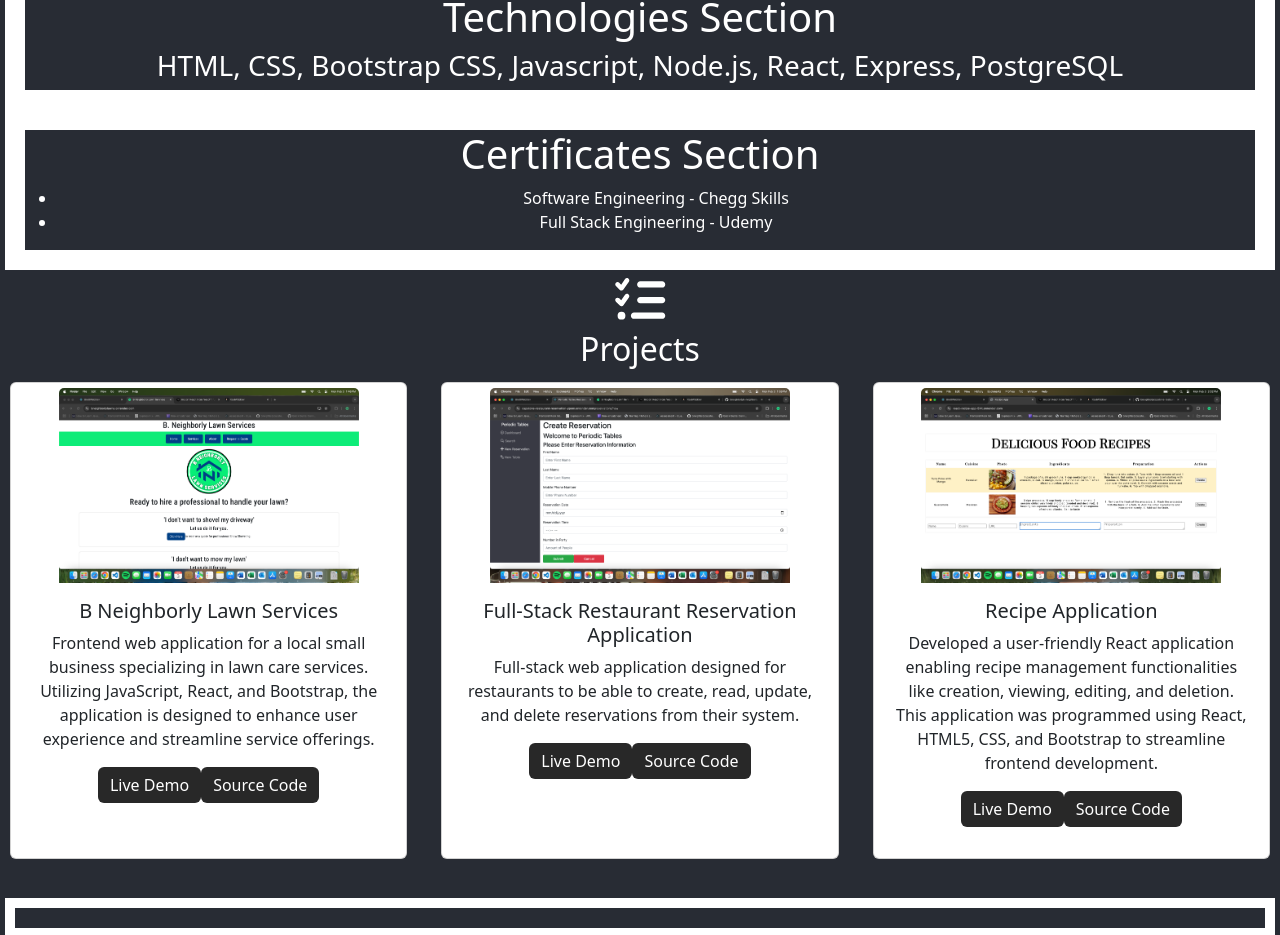
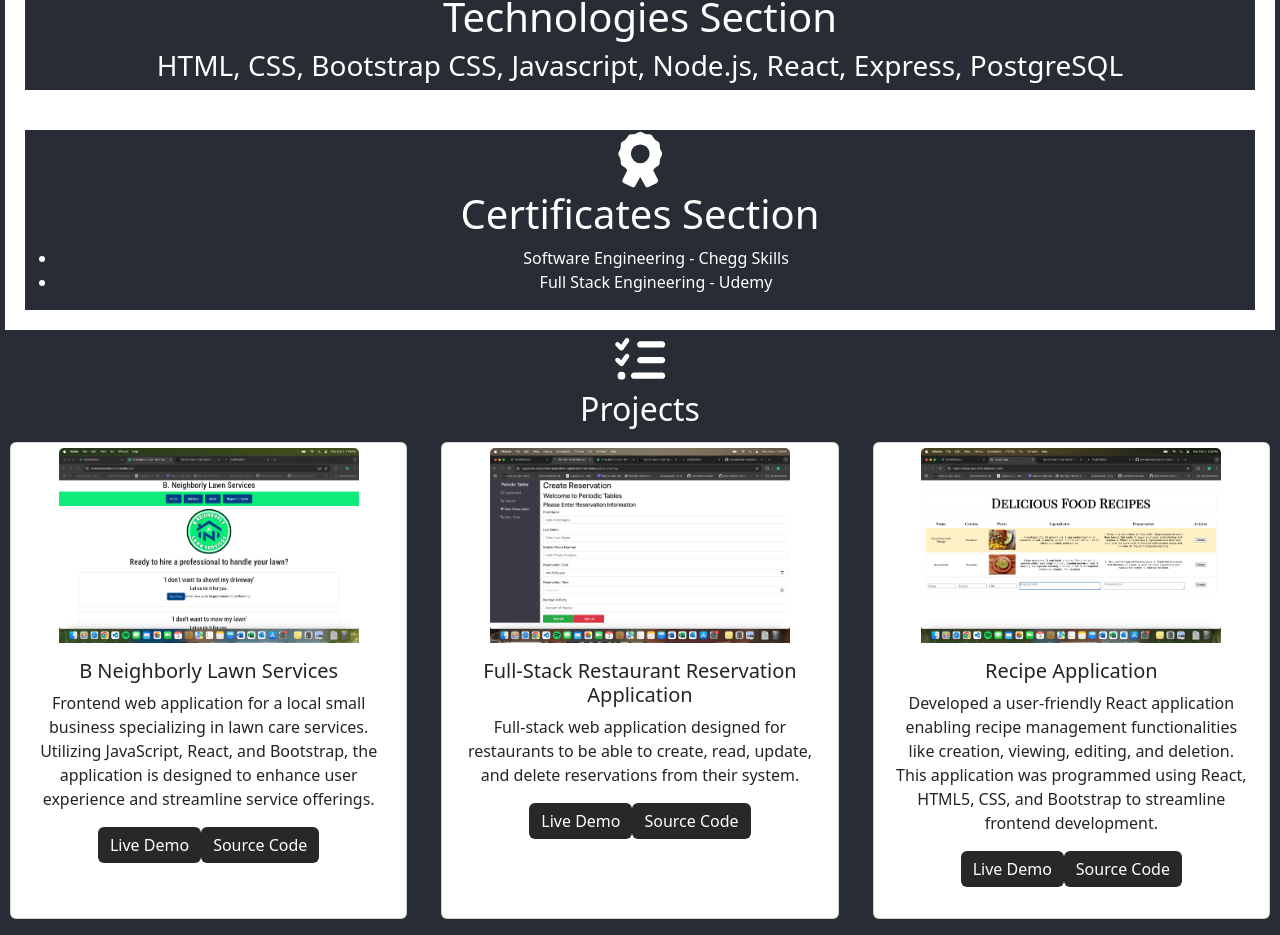
Before and after one commit to bneighbs6/softdev-portfolio, a React (Create React App) app: page / in a window 1280 px wide. Shown: the part 900-1835 px from the top of the page. Built offline with nearby package versions, Linux system fonts and the light colour scheme.

Commit message:
Update Certificate icon

```diff
--- a/src/components/Certificate/Certificates.css
+++ b/src/components/Certificate/Certificates.css
@@ -3,3 +3,9 @@
 #certificates {
     border: 10px solid white;
   }
+
+.certificate-icon {
+  align-self: center;
+  font-size: 50px;
+  margin: 5px;
+}
--- a/src/components/Certificate/Certificates.jsx
+++ b/src/components/Certificate/Certificates.jsx
@@ -1,9 +1,12 @@
 import React from "react";
+import { FontAwesomeIcon } from "@fortawesome/react-fontawesome";
+import { faAward } from "@fortawesome/free-solid-svg-icons";
 import "./Certificates.css";
 
 function Certificates() {
     return (
       <div id="certificates">
+        <FontAwesomeIcon icon={faAward} className="certificate-icon" />
         <h1>Certificates Section</h1>
         <ul>
           <li>Software Engineering - Chegg Skills</li>
```
